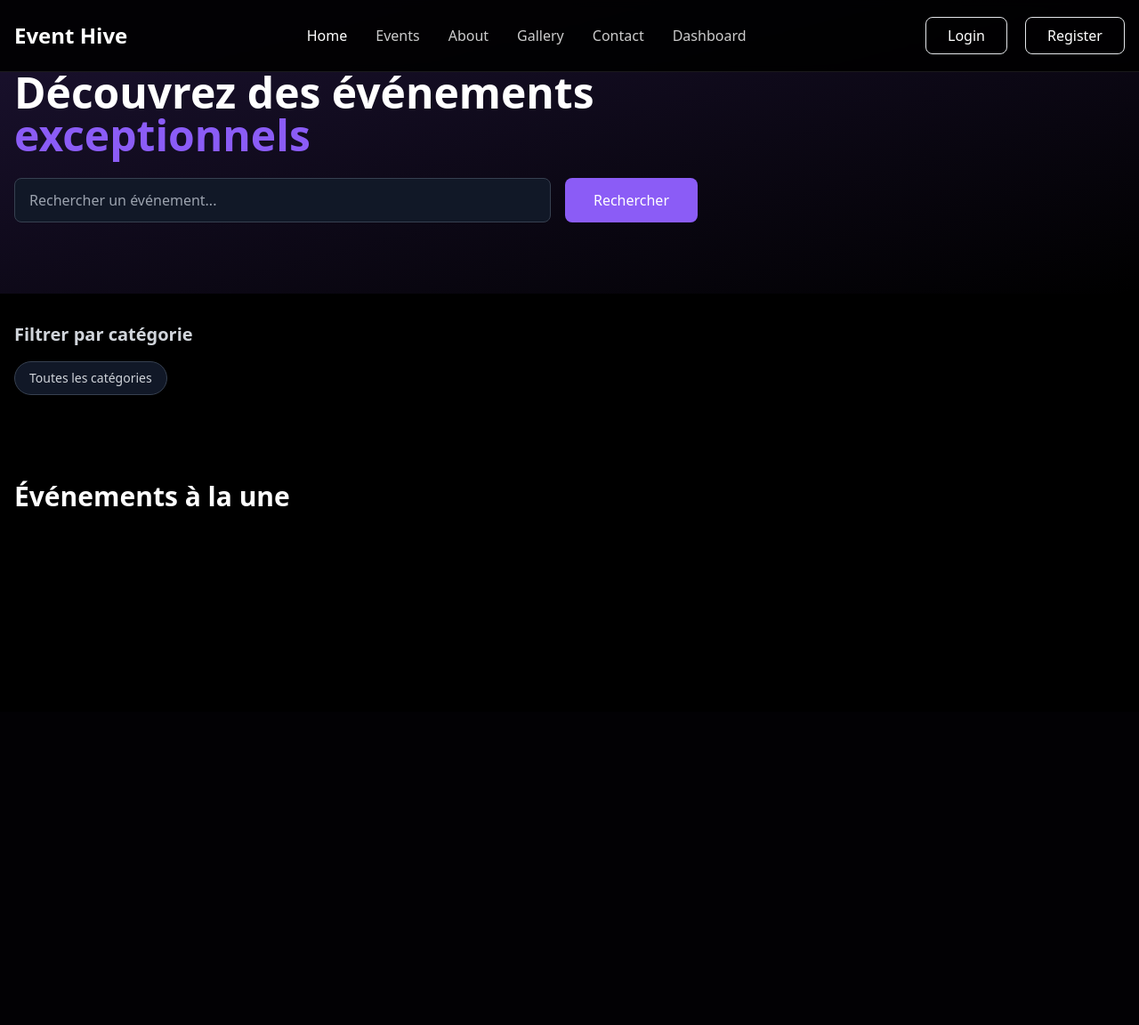
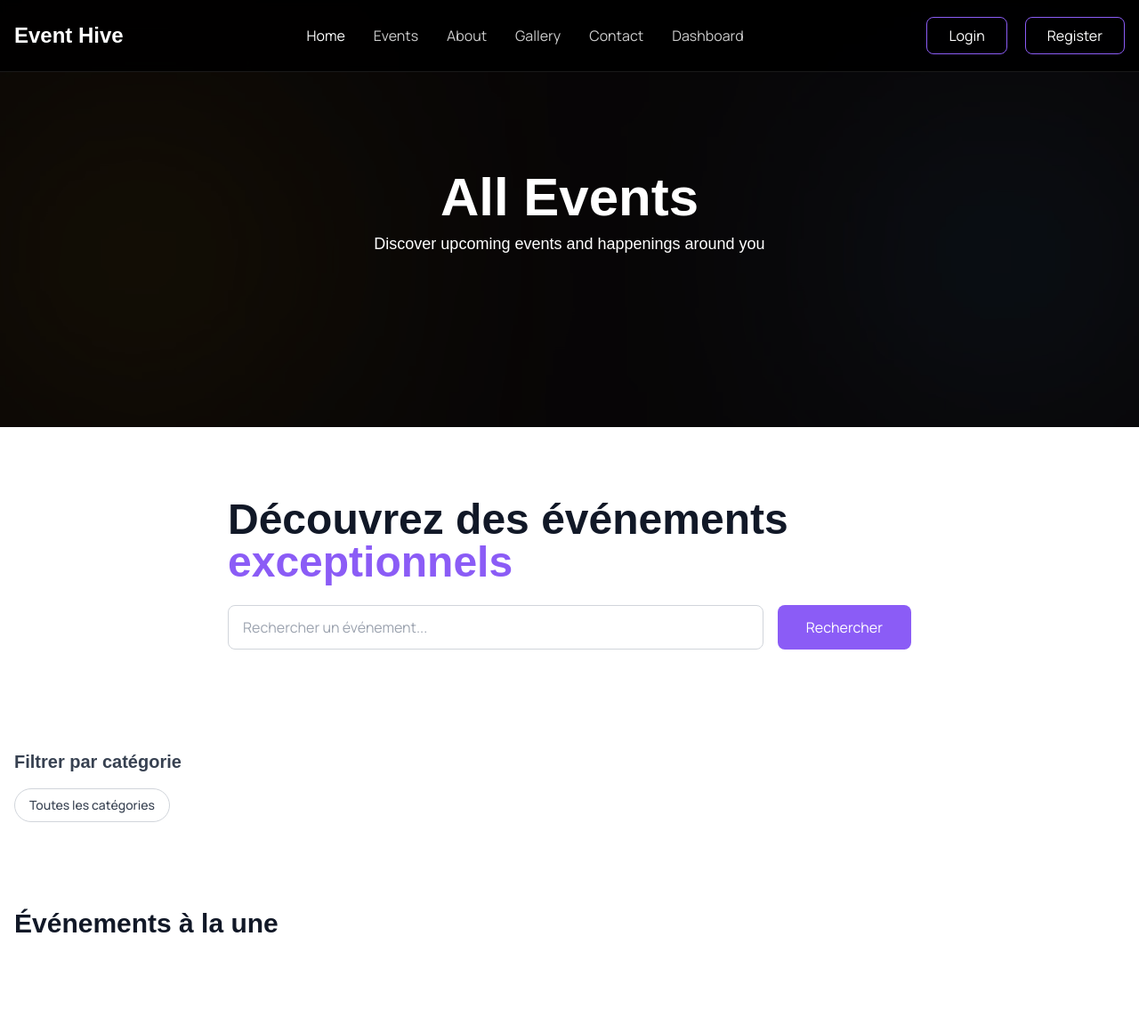
Before and after one commit to Youcode-Classe-E-2024-2025/DevStorm_eventbrite, a PHP site: template app/views/front/event/index.twig in a window 1280 px wide. Shown: the whole page at 89% size. Before the commit the page ends 569 px from the top, so only its background shows below. Run offline with PHP 8.4, Linux system fonts and the light colour scheme; the template is opened without the code that fills it, so the values that code supplies are empty; some libraries are stand-ins or nearby versions.

Commit message:
ehance the ui of the events page

```diff
--- a/app/views/front/event/index.twig
+++ b/app/views/front/event/index.twig
@@ -9,22 +9,38 @@
             tailwind.config = {
                 theme: {
                     extend: {
+                        fontFamily: {
+                            'clash': ['"Clash Display"', 'sans-serif'],
+                            'manrope': ['Manrope', 'sans-serif'],
+                        },
                         colors: {
-                        'custom-purple': '#8B5CF6',
+                            'primary': '#8B5CF6',
                         }
                     }
                 }
             }
         </script>
+        <link href="https://fonts.googleapis.com/css2?family=Manrope:wght@400;500;600;700&display=swap" rel="stylesheet">
     </head>
-<body class="bg-black text-white">
+    <body class="bg-white text-gray-900 font-manrope">
     <!-- Navigation -->
     {% include 'layouts/nav.twig' %}
+
     <!-- Hero Section -->
-    <div class="relative overflow-hidden bg-black">
-        <div class="container mx-auto px-4 py-20 bg-gradient-to-br from-custom-purple/20 to-transparent">
-            <div class="max-w-3xl">
-                <h1 class="text-5xl font-bold mb-6">Découvrez des événements <span class="text-custom-purple">exceptionnels</span></h1>
+    <div class="relative overflow-hidden bg-gray-100">
+        <div class="relative w-full h-[60vh]">
+            <img src="../../../../public/assets/background.png" alt="Hero" class="object-cover w-full h-full">
+            <div class="absolute inset-0 bg-black bg-opacity-50 flex flex-col items-center justify-center text-white font-clash z-10">
+                <h1 class="text-6xl font-bold mb-2">All Events</h1>
+                <p class="text-lg font-medium">Discover upcoming events and happenings around you</p>
+            </div>
+        </div>
+    </div>
+
+    <!-- Search Section -->
+    <div class="container mx-auto px-4 py-20">
+        <div class="max-w-3xl mx-auto">
+            <h1 class="text-5xl font-bold mb-6 font-clash">Découvrez des événements <span class="text-primary">exceptionnels</span></h1>
 
             <!-- Search Form -->
             <form method="GET" action="" id="search-form" class="flex gap-4">
@@ -38,36 +54,35 @@
                         id="search"
                         name="search"
                         placeholder="Rechercher un événement..."
-                        class="w-full px-4 py-3 bg-gray-900 border border-gray-700 rounded-lg focus:border-custom-purple"
+                        class="w-full px-4 py-3 bg-white border border-gray-300 rounded-lg focus:border-primary focus:ring-2 focus:ring-primary"
                         value="{{ uri.search }}"
                 >
                 <button
                         type="submit"
-                        class="bg-custom-purple px-8 py-3 rounded-lg hover:bg-purple-700"
+                        class="bg-primary text-white px-8 py-3 rounded-lg hover:bg-purple-700 transition duration-300"
                 >
                     Rechercher
                 </button>
             </form>
         </div>
     </div>
-    </div>
 
     <!-- Category Filters -->
     <div class="container mx-auto px-4 py-8">
-        <h3 class="text-xl font-semibold text-gray-300 mb-4">Filtrer par catégorie</h3>
+        <h3 class="text-xl font-semibold text-gray-700 mb-4 font-clash">Filtrer par catégorie</h3>
         <div class="flex flex-wrap gap-2">
             <a href="?category=">
-                <span class="inline-flex items-center px-4 py-2 border border-gray-700 rounded-full text-sm font-medium text-gray-300 bg-gray-900 hover:bg-gray-800 transition-all duration-200 ease-in-out">
+                <span class="inline-flex items-center px-4 py-2 border border-gray-300 rounded-full text-sm font-medium text-gray-700 bg-white hover:bg-gray-100 transition-all duration-200 ease-in-out">
                     Toutes les catégories
                 </span>
             </a>
             {% for category in categories %}
                 <a href="?category={{ category.id }}">
-                    <span class="inline-flex items-center px-4 py-2 border border-gray-700 rounded-full text-sm font-medium
+                    <span class="inline-flex items-center px-4 py-2 border border-gray-300 rounded-full text-sm font-medium
                         {% if uri.category == category.id %}
-                            bg-custom-purple hover:bg-purple-700 text-white
+                            bg-primary text-white hover:bg-purple-700
                         {% else %}
-                            bg-gray-900 hover:bg-gray-800 text-gray-300
+                            bg-white text-gray-700 hover:bg-gray-100
                         {% endif %}
                         transition-all duration-200 ease-in-out">
                         {{ category.name }}
@@ -79,18 +94,21 @@
 
     <!-- Featured Events -->
     <div class="container mx-auto px-4 py-16">
-        <h2 class="text-3xl font-bold mb-8">Événements à la une</h2>
+        <h2 class="text-3xl font-bold mb-8 font-clash">Événements à la une</h2>
         <div class="grid grid-cols-1 md:grid-cols-2 lg:grid-cols-3 gap-8">
             {% for event in events %}
-                <div class="bg-gray-900 rounded-lg overflow-hidden">
-                    <img src="/{{ event.image_url }}" class="w-full h-48 object-cover" alt="{{ event.title }}">
-                    <div class="p-6">
-                        <span class="bg-custom-purple text-white px-3 py-1 rounded-full text-sm">{{ event.category.name }}</span>
-                        <h3 class="text-xl font-bold mt-4">{{ event.title }}</h3>
-                        <p class="text-gray-400 mt-2">{{ event.date|date('d M Y • H:i') }}</p>
-                        <div class="flex justify-between items-center mt-6">
-                            <span class="text-custom-purple font-bold">{{ event.price }} €</span>
-                            <a href="/event/{{ event.id }}" class="border border-custom-purple text-custom-purple px-4 py-2 rounded-lg hover:bg-custom-purple hover:text-white">Réserver</a>
+                <div class="relative rounded-3xl overflow-hidden group shadow-lg">
+                    <img
+                            src="/{{ event.image_url }}"
+                            alt="Event"
+                            class="w-full h-[400px] object-cover transition-transform duration-300 group-hover:scale-105"
+                    />
+                    <div class="absolute bottom-0 left-0 right-0 p-8 bg-gradient-to-t from-black/80 to-transparent text-white">
+                        <strong class="text-sm uppercase tracking-wider text-amber-300">{{ event.category.name }}</strong>
+                        <h3 class="text-2xl font-bold mt-2 font-clash">{{ event.title }}</h3>
+                        <strong class="text-sm uppercase tracking-wider text-amber-300">{{ event.date|date('y-m-d') }}</strong>
+                        <div class="absolute top-14 right-4 flex space-x-2">
+                            <a href="/event/{{ event.id }}" class="bg-primary text-white px-4 py-2 rounded-lg hover:bg-purple-700 transition duration-300">Réserver</a>
                         </div>
                     </div>
                 </div>
@@ -98,6 +116,5 @@
         </div>
     </div>
 
-
     </body>
     </html>
```
Also changed, not shown: public/assets/background.png (added). Lines whose indentation alone changed are shown as unchanged.
